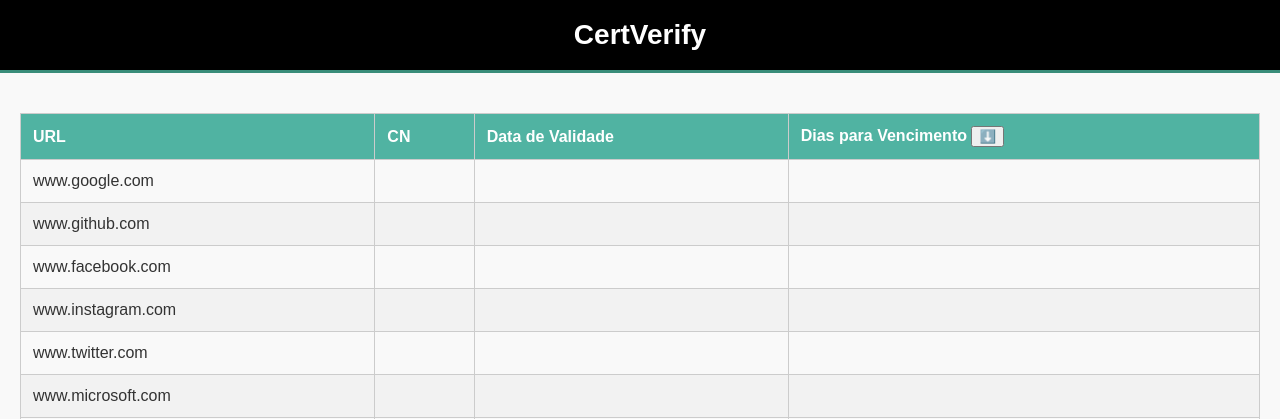
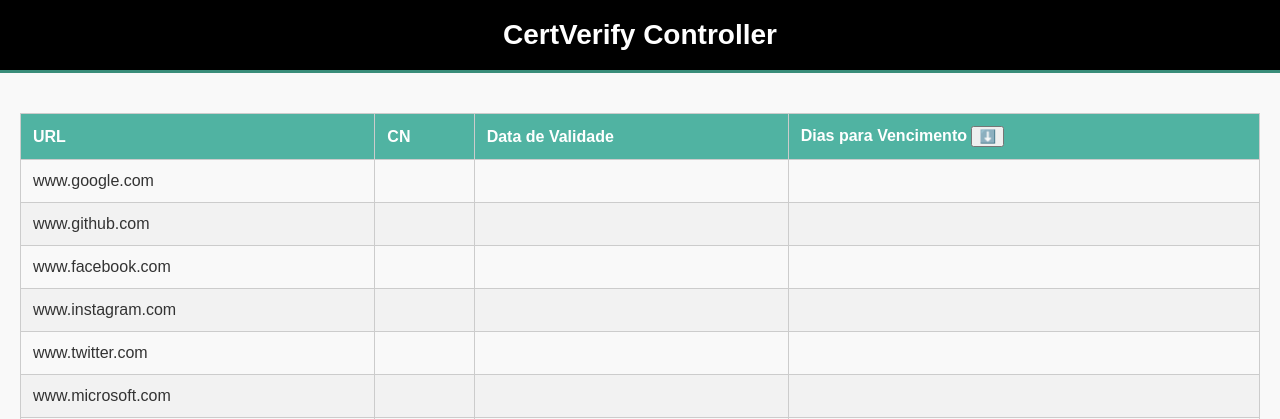
Before and after one commit to baimas/CertVerify, a Flask app: page /index in a window 1280 px wide. Shown: the top 419 px of the page. Run offline with Flask 3, Linux system fonts and the light colour scheme; data that the repository does not hold is empty.

Commit message:
Mudando o nome para CertVerify Controller

```diff
--- a/templates/index.html
+++ b/templates/index.html
@@ -8,7 +8,7 @@
 </head>
 <body>
     <header>
-        <h1>CertVerify</h1>
+        <h1>CertVerify Controller</h1>
     </header>
     <main>
         <table>
--- a/templates/login.html
+++ b/templates/login.html
@@ -3,7 +3,7 @@
 <head>
     <meta charset="UTF-8">
     <meta name="viewport" content="width=device-width, initial-scale=1.0">
-    <title>Login - CertVerify</title>
+    <title>Login - CertVerify Controller</title>
     <link rel="stylesheet" href="{{ url_for('static', filename='css/styles.css') }}">
     <style>
         body {
```
